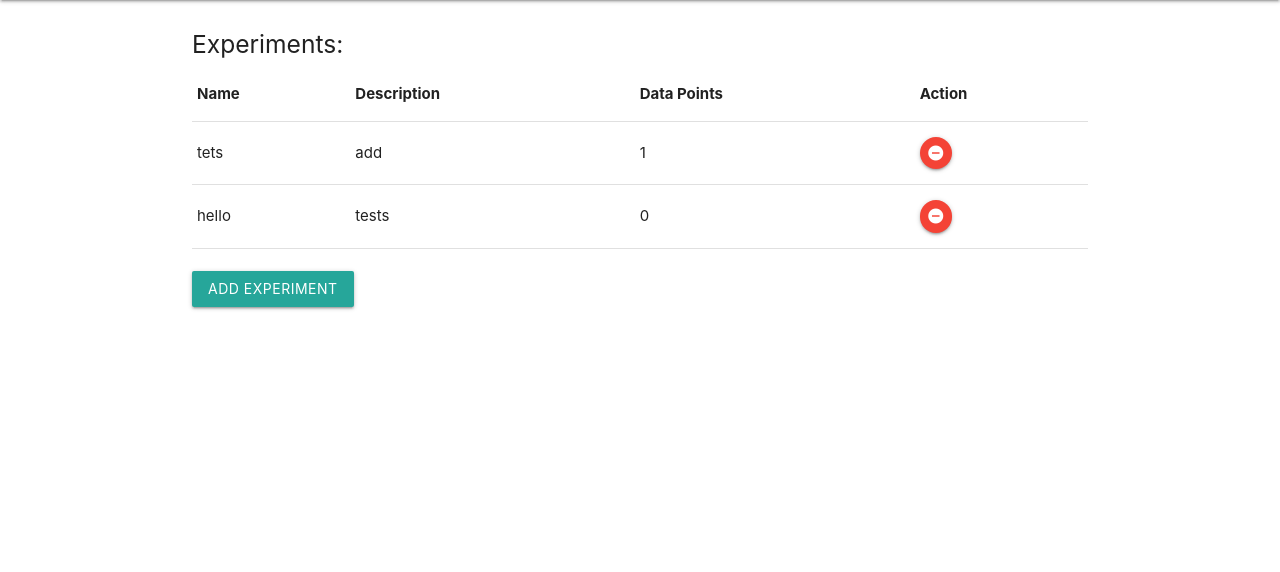
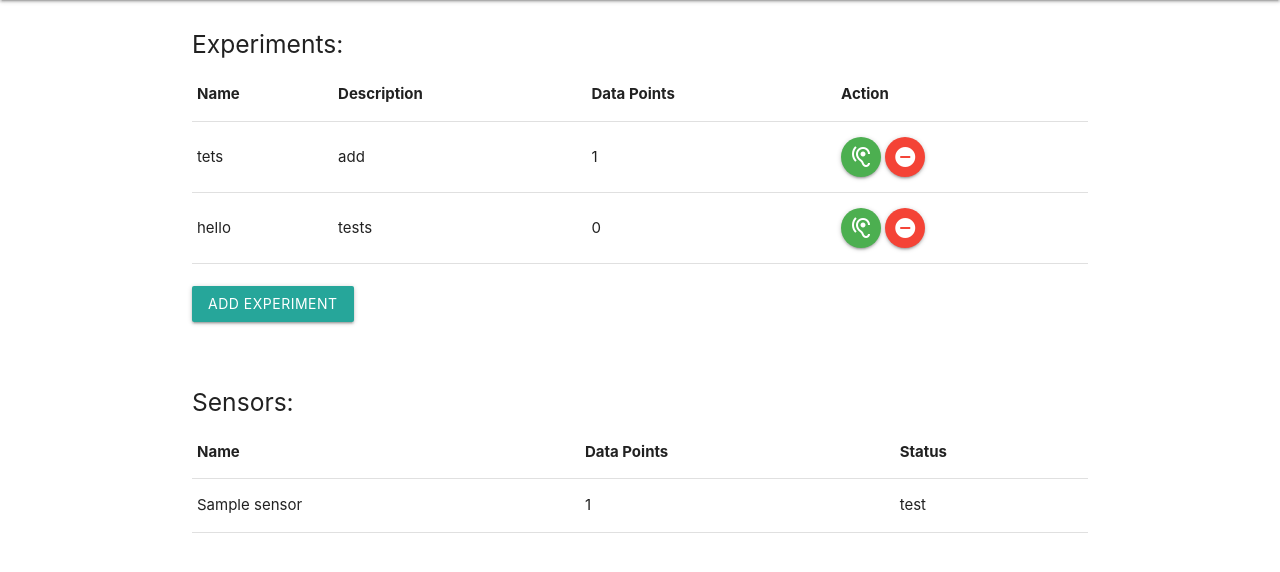
Before and after one commit to magnus-haw/radioSensors, a Flask app: page / in a window 1280 px wide. Shown: the part 64-636 px from the top of the page. Run offline with Flask 2, Linux system fonts and the light colour scheme; data comes from the database, SQL or seed files in the repository; tables that the repository leaves empty hold one stand-in row (values such as "Sample post"); parts of the project's set-up code (start-up, migrations or seed data) failed here and were passed over; some libraries are stand-ins or nearby versions.

Commit message:
init radio

```diff
--- a/server/frontend/models.py
+++ b/server/frontend/models.py
@@ -1,5 +1,5 @@
 import datetime
-from sqlalchemy import Column, String, Integer, Float, DateTime
+from sqlalchemy import Column, String, Integer, Float, DateTime, Boolean
 from . import db
 
 # Defining a schema for each category
@@ -33,6 +33,7 @@ class Experiment(db.Model):
     id              = db.Column(db.Integer,       primary_key=True)
     name            = db.Column(db.String,        nullable=False)
     description     = db.Column(db.String,        nullable=True)
+    active          = db.Column(db.Boolean,       nullable=False, default=False)
 
     def __repr__(self):
         return '<Experiment id=%i, name=%s, description=%s>'%(self.id, self.name, self.description)
--- a/server/frontend/routes.py
+++ b/server/frontend/routes.py
@@ -10,7 +10,8 @@ DATA_LOOP_INTERVAL = 1.0
 @app.route('/', methods=['GET'])
 def index():
     experiments = Experiment.query.all()
-    return render_template('index.html', experiments=experiments)
+    sensors = Sensor.query.all()
+    return render_template('index.html', experiments=experiments, sensors=sensors)
 
 @app.route('/create-experiment', methods=['POST'])
 def create_experiment():
--- a/server/frontend/templates/index.html
+++ b/server/frontend/templates/index.html
@@ -1,6 +1,5 @@
-{% extends "layouts/base.html" %}
-{% block title %} Home {% endblock title %}
-{% block content %}
+{% extends "layouts/base.html" %} {% block title %} Home {% endblock title %} {%
+block content %}
 <div class="section">
   <div class="row">
     <div class="col-12">
@@ -22,8 +21,31 @@
             <td>{{ experiment.description }}</td>
             <td>{{ experiment.points|length }}</td>
             <td>
-                                <form action="delete-experiment/{{ experiment.id }}" method="post">
-                                    <button class="btn-floating btn-small waves-effect waves-light red" type="submit">
+              <form
+                action="start-experiment/{{ experiment.id }}"
+                method="post"
+                style="display: inline-block;"
+              >
+                <button
+                  class="btn-floating waves-effect waves-light green tooltipped"
+                  data-position="top"
+                  data-tooltip="Start Listening"
+                  type="submit"
+                >
+                  <i class="material-icons right">hearing</i>
+                </button>
+              </form>
+              <form
+                action="delete-experiment/{{ experiment.id }}"
+                method="post"
+                style="display: inline-block;"
+              >
+                <button
+                  class="btn-floating waves-effect waves-light red tooltipped"
+                  data-position="top"
+                  data-tooltip="Remove"
+                  type="submit"
+                >
                   <i class="material-icons right">remove_circle</i>
                 </button>
               </form>
@@ -36,7 +58,11 @@
       <p>No available experiments.</p>
       {% endif %}
       <br />
-            <a class="waves-effect waves-light btn modal-trigger" href="#create-experiment">Add Experiment</a>
+      <a
+        class="waves-effect waves-light btn modal-trigger"
+        href="#create-experiment"
+        >Add Experiment</a
+      >
       <div id="create-experiment" class="modal">
         <div class="modal-content">
           <div class="row">
@@ -44,11 +70,20 @@
               <form action="create-experiment" method="post">
                 <div class="row">
                   <div class="input-field col s12">
-                                        <input id="experiment-name" name="experiment-name" type="text" class="validate">
+                    <input
+                      id="experiment-name"
+                      name="experiment-name"
+                      type="text"
+                      class="validate"
+                    />
                     <label for="experiment-name">Experiment Name</label>
                   </div>
                   <div class="input-field col s12">
-                                        <textarea id="experiment-desc" name="experiment-desc" class="materialize-textarea"></textarea>
+                    <textarea
+                      id="experiment-desc"
+                      name="experiment-desc"
+                      class="materialize-textarea"
+                    ></textarea>
                     <label for="experiment-desc">Description</label>
                   </div>
                 </div>
@@ -61,18 +96,48 @@
           </div>
         </div>
         <div class="modal-footer">
-                    <a href="#!" class="modal-close waves-effect waves-red btn-flat">Cancel</a>
+          <a href="#!" class="modal-close waves-effect waves-red btn-flat"
+            >Cancel</a
+          >
         </div>
       </div>
     </div>
   </div>
 </div>
-{% endblock content %}
-
-{% block javascripts %}
+<div class="section">
+  <div class="row">
+    <div class="col-12">
+      <h5>Sensors:</h5>
+      {% if sensors|length > 0 %}
+      <table class="highlight">
+        <thead>
+          <tr>
+            <th>Name</th>
+            <th>Data Points</th>
+            <th>Status</th>
+          </tr>
+        </thead>
+        <tbody>
+          {% for sensor in sensors %}
+          <tr>
+            <td>{{ sensor.name }}</td>
+            <td>{{ sensor.points|length }}</td>
+            <td>test</td>
+          </tr>
+          {% endfor %}
+        </tbody>
+      </table>
+      {% else %}
+      <p>No available sensors.</p>
+      {% endif %}
+    </div>
+  </div>
+</div>
+{% endblock content %} {% block javascripts %}
 <script>
-    $(document).ready(function(){
-        $('.modal').modal();
+  $(document).ready(function () {
+    $(".modal").modal();
+    $(".tooltipped").tooltip();
   });
 </script>
 {% endblock javascripts %}
--- a/server/sensor/radio.py
+++ b/server/sensor/radio.py
@@ -13,9 +13,7 @@ INTERVAL = 1.0
 CACHE_INTERVAL = 3
 
 class RadioBonnet:
-    def __init__(self, name):
-        self.name = name
-
+    def __init__(self):
         i2c = busio.I2C(board.SCL, board.SDA)
         reset_pin = DigitalInOut(board.D4)
         self.display = adafruit_ssd1306.SSD1306_I2C(128, 32, i2c, reset=reset_pin)
--- a/server/wsgi.py
+++ b/server/wsgi.py
@@ -1,8 +1,9 @@
 from frontend import app
+from sensor import init_radio
 import threading
 
 if __name__ == "__main__":
-    # sensor_thread = threading.Thread(target=run_sensor)
-    # sensor_thread.start()
+    sensor_thread = threading.Thread(target=init_radio)
+    sensor_thread.start()
 
     app.run(host='0.0.0.0', debug=True)
```
Also changed, not shown: server/sensor/__init__.py (added, +11 -0 lines). Lines whose indentation alone changed are shown as unchanged.
